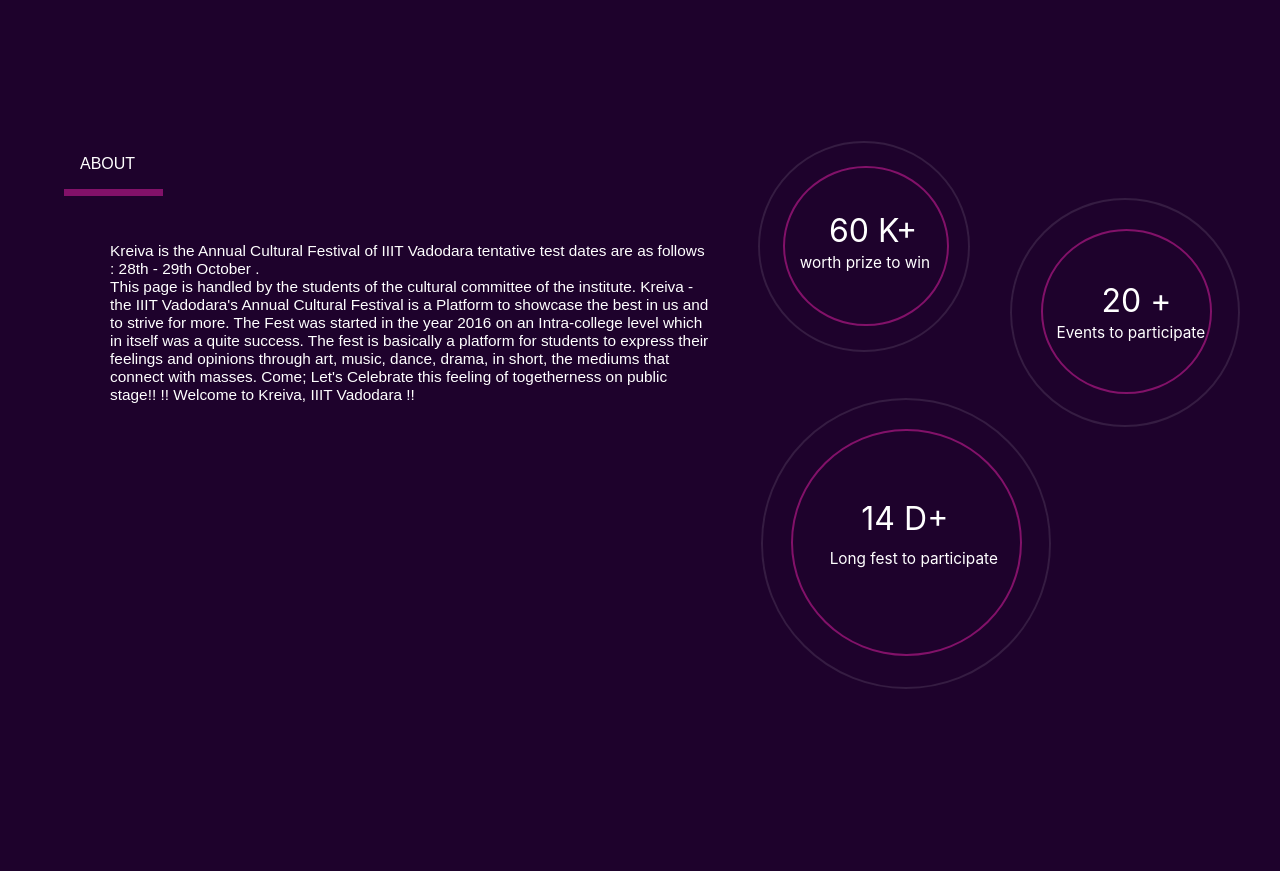
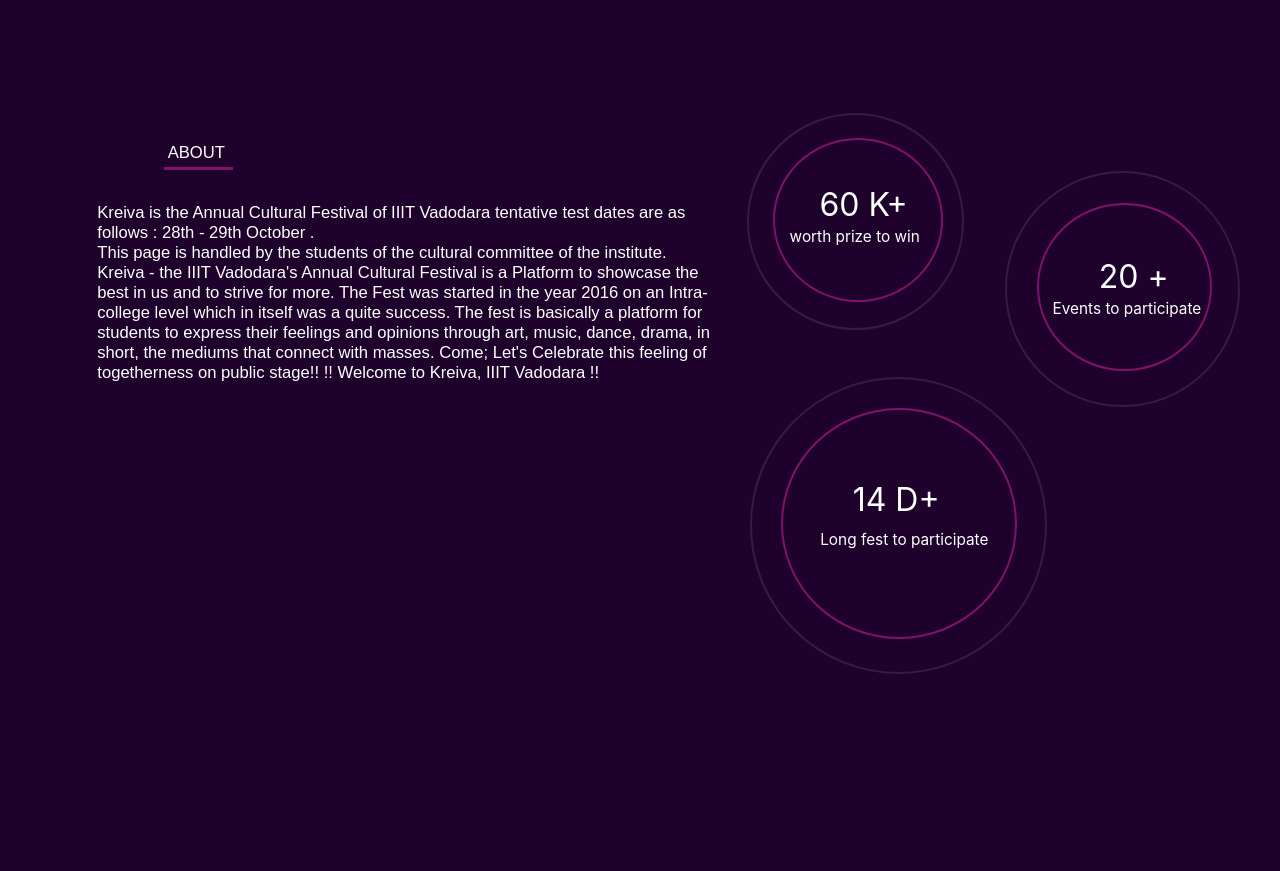
Before and after one commit to kreiva-iiitv/keriva-frontend-2020, a React (Create React App) app: page / in a window 1280 px wide. Shown: the part 680-1551 px from the top of the page. Built offline with nearby package versions, Linux system fonts and the light colour scheme.

Commit message:
"ABOUT" alignment fix (#14)
* Delete .eslintcache

* ABOUT alignment fix

* Alignment fix

Co-authored-by: Shivansh Kumar <56130670+ShivanshKumar@users.noreply.github.com>

```diff
--- a/src/Component/HomeComponents/About/About.css
+++ b/src/Component/HomeComponents/About/About.css
@@ -7,21 +7,21 @@
 
 }
   .ABOUT {
-    width: 4.2em;
-
-    padding: 1em;
-    border-bottom: 7px solid #821169;
+    width: 3.7em;
+    margin-left: 6em;
+    padding: .3vw;
+    border-bottom: 3px solid #821169;
     font-family: Arial, Helvetica, sans-serif;
-    font-size: 1em;
+    font-size: 1.3vw;
     color: #fff;
   }
 
   .Kreiva-is-the-Annual-Cultural-Festival-of-IIIT-Vad {
      width: 100%;
     max-height: 1%;
-    padding: 3em;
+    padding: 2em;
     font-family: Arial, Helvetica, sans-serif;
-    font-size: 1.2vw;
+    font-size: 1.3vw;
     color: #fff;
   }
 
```
